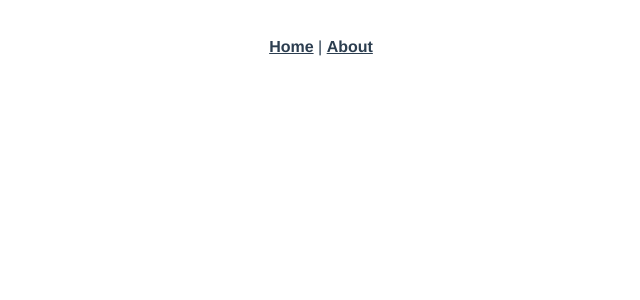
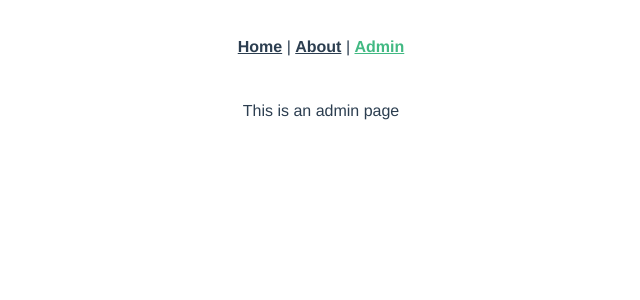
Before and after one commit to haya14busa/splathon-web, a Vue app: page /admin in a window 1280 px wide. Shown: the top 300 px of the page, without its empty margins (319-959 px from the left). Built offline with nearby package versions, Linux system fonts and the light colour scheme.

Commit message:
Add /admin page

```diff
--- a/src/App.vue
+++ b/src/App.vue
@@ -2,7 +2,8 @@
   <div id="app">
     <div id="nav">
       <router-link to="/">Home</router-link> |
-      <router-link to="/about">About</router-link>
+      <router-link to="/about">About</router-link> |
+      <router-link to="/admin">Admin</router-link>
     </div>
     <router-view/>
   </div>
--- a/src/router.ts
+++ b/src/router.ts
@@ -1,6 +1,7 @@
 import Vue from 'vue';
 import Router from 'vue-router';
 import Home from './views/Home.vue';
+import AdminHome from './views/AdminHome.vue';
 
 Vue.use(Router);
 
@@ -21,5 +22,10 @@ export default new Router({
       // which is lazy-loaded when the route is visited.
       component: () => import(/* webpackChunkName: "about" */ './views/About.vue'),
     },
+    {
+      path: '/admin',
+      name: 'admin',
+      component: AdminHome,
+    },
   ],
 });
--- /dev/null
+++ b/src/views/AdminHome.vue
@@ -0,0 +1,5 @@
+<template>
+  <div class="admin">
+    <p>This is an admin page</p>
+  </div>
+</template>
```
